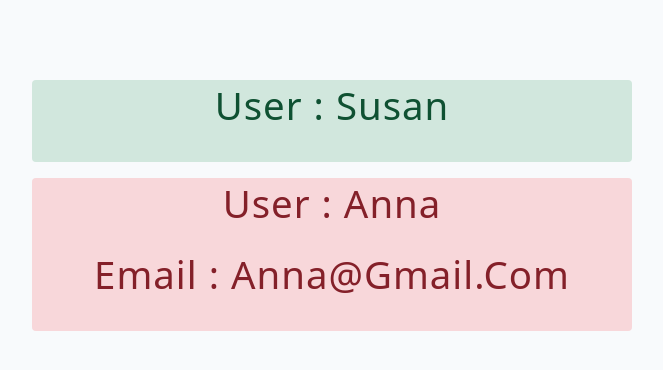
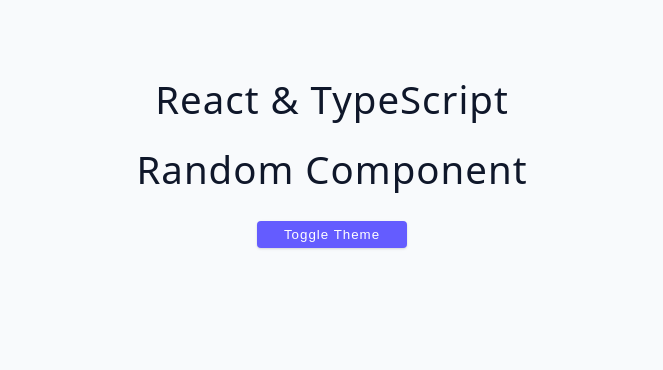
Before and after one commit to RyanTren/TypeScript-Learning, a React (Vite) app in the folder project/react-typescript/: page / in a window 1280 px wide. Shown: the top 370 px of the page, without its empty margins (308-971 px from the left). Built offline with nearby package versions, Linux system fonts and the light colour scheme.

Commit message:
Update App.tsx

```diff
--- a/project/react-typescript/src/App.tsx
+++ b/project/react-typescript/src/App.tsx
@@ -1,10 +1,10 @@
-import Component from './starter/05-complex-setup';
+import Component from './starter/06-context';
 
 function App() {
   return (
     <main>
-      <Component type='basic' name='susan'/>
-      <Component type='advanced' name='anna' email='anna@gmail.com'/>
+      <h2>React & TypeScript</h2>
+      <Component />
     </main>
   )
 }
```
